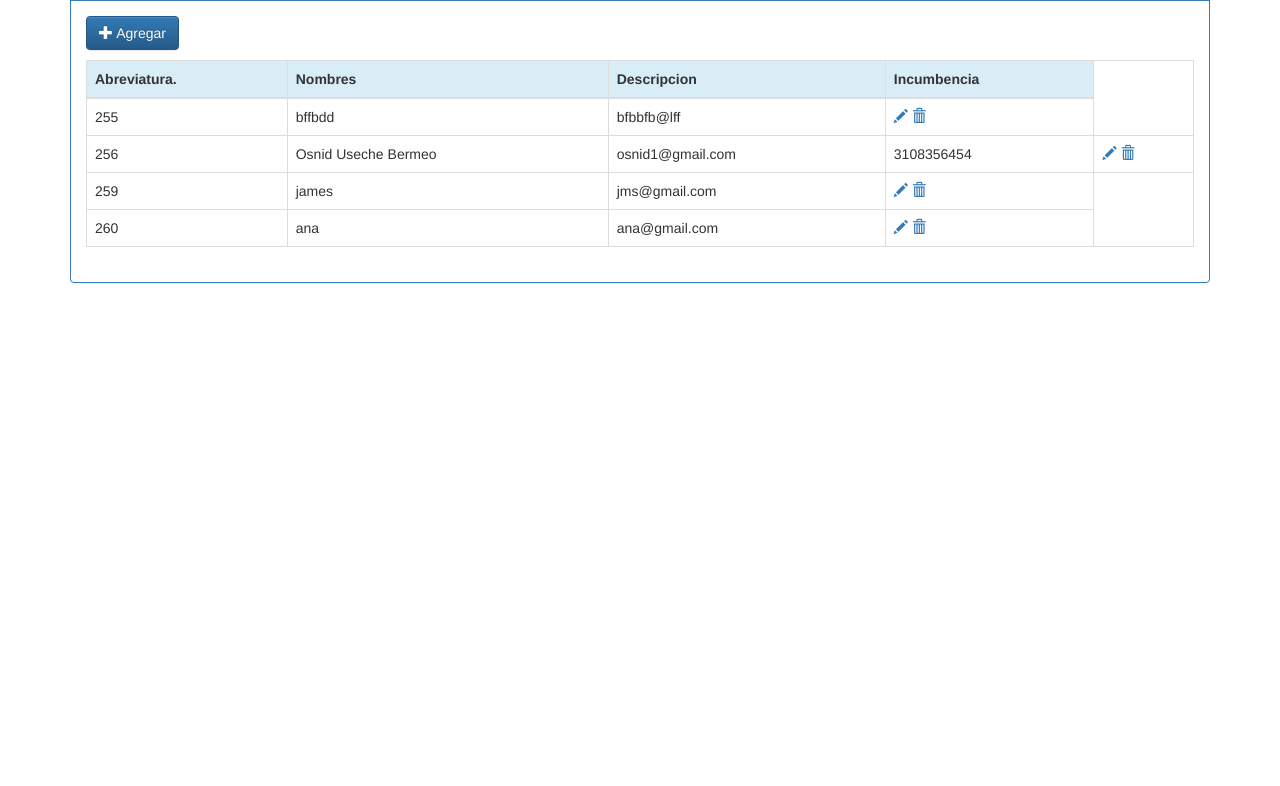
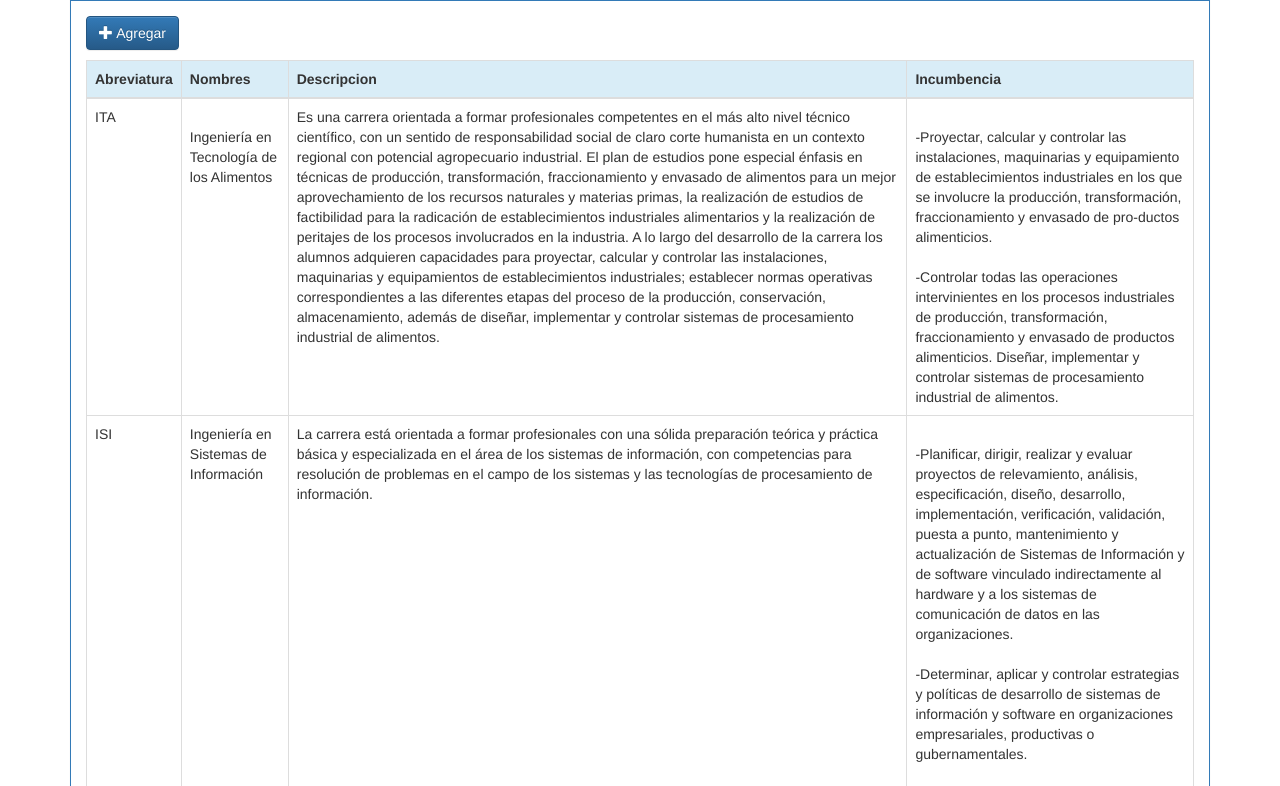
Before and after one commit to TomFisso/igsoft-1, a plain HTML site: page carreras.html in a window 1280 px wide. Shown: the part 77-863 px from the top of the page. Before the commit the page ends 800 px from the top, so only its background shows below. Drawn offline with nearby package versions, Linux system fonts and the light colour scheme.

Commit message:
Update carreras.html
Se cargó el contenido al templeate, con nombre de carrera e incumbencias

```diff
--- a/carreras.html
+++ b/carreras.html
@@ -2,7 +2,7 @@
 <html>
 <head>
 	<meta charset="utf-8">
-	<title>..:: Listado de Alumnos ::..</title>
+	<title>..:: CARRERAS ::..</title>
 	<link rel="stylesheet" type="text/css" href="css/bootstrap.css">
     <link rel="stylesheet" type="text/css" href="css/bootstrap.min.css">
     <link rel="stylesheet" type="text/css" href="css/bootstrap-theme.css">
@@ -12,7 +12,7 @@
 	<div class="container">
 		<div class="panel panel-primary">
 			<div class="panel-heading">
-								<h3>Listado de Alumnos del V Semestre</h3>
+								<h3>CARRERAS</h3>
 			</div>
 			<div class="panel-body">
 				<p>
@@ -21,7 +21,7 @@
 				<table class="table table-bordered">
 						<thead>
 							<tr class="info">
-								<th>Abreviatura.</th>
+								<th>Abreviatura</th>
 								<th>Nombres</th>
 								<th>Descripcion</th>
 								<th>Incumbencia</th>
@@ -30,52 +30,109 @@
 						</thead>
 						<tbody>
 														 <tr>
-							 	<td>255</td>
-							 	<td>bffbdd</td>
-							 	<td>bfbbfb@lff</td>
+							 	<td>ITA</td>
+							 	<td>
+									<br>
+									Ingeniería en Tecnología de los Alimentos
+								</td>
+							 	<td>
+
+
+									Es una carrera orientada a formar profesionales competentes en el más alto nivel técnico científico, con un sentido de responsabilidad social de claro corte humanista en un contexto regional con potencial agropecuario industrial. El plan de estudios pone especial énfasis en técnicas de producción, transformación, fraccionamiento y envasado de alimentos para un mejor aprovechamiento de los recursos naturales y materias primas, la realización de estudios de factibilidad para la radicación de establecimientos industriales alimentarios y la realización de peritajes de los procesos involucrados en la industria. A lo largo del desarrollo de la carrera los alumnos adquieren capacidades para proyectar, calcular y controlar las instalaciones, maquinarias y equipamientos de establecimientos industriales; establecer normas operativas correspondientes a las diferentes etapas del proceso de la producción, conservación, almacenamiento, además de diseñar, implementar y controlar sistemas de procesamiento industrial de alimentos.</td>
 
 							 	<td>
-							 		<a href="editar.php?id=255"><span class="glyphicon glyphicon-pencil" aria-hidden="true"></span></a>
+								<br>
+								    -Proyectar, calcular y controlar las instalaciones, maquinarias y equipamiento de establecimientos
+								    industriales en los que se involucre la producción, transformación, fraccionamiento y envasado de
+										pro-ductos alimenticios.
+											<br/>
+								<br>
+										-Controlar todas las operaciones intervinientes en los procesos industriales de producción, transformación,
+										 fraccionamiento y envasado de productos alimenticios.
+									   Diseñar, implementar y controlar sistemas de procesamiento industrial de alimentos.
+											<br/>
 
-							 		<a href="javascript:void(0);"onclick="eliminar('eliminar.php?id=255');"><span class="glyphicon glyphicon-trash" aria-hidden="true"></span></a>
+
+
 
 							 	</td>
 							 </tr>
 							 							 <tr>
-							 	<td>256</td>
-							 	<td>Osnid Useche Bermeo</td>
-							 	<td>osnid1@gmail.com</td>
-							 	<td>3108356454</td>
+							 	<td>ISI</td>
+							 	<td>
+									 Ingeniería en Sistemas de Información
+									</td>
+							 	<td> La carrera está orientada a formar profesionales con una sólida preparación teórica y práctica básica y especializada en el área de los sistemas de información, con competencias para resolución de problemas en el campo de los sistemas y las tecnologías de procesamiento de información. </td>
+
 
 							 	<td>
-							 		<a href="editar.php?id=256"><span class="glyphicon glyphicon-pencil" aria-hidden="true"></span></a>
+              				<br>
+											   -Planificar, dirigir, realizar y evaluar proyectos de relevamiento, análisis,
+											   especificación, diseño, desarrollo, implementación, verificación, validación,
+											   puesta a punto, mantenimiento y actualización de Sistemas de Información y de software
+												 vinculado indirectamente al hardware y a los sistemas de comunicación de datos en las organizaciones.
 
-							 		<a href="javascript:void(0);"onclick="eliminar('eliminar.php?id=256');"><span class="glyphicon glyphicon-trash" aria-hidden="true"></span></a>
+											<br/>
+											<br>
+											   -Determinar, aplicar y controlar estrategias y políticas de desarrollo de sistemas de información
+												 y software en organizaciones empresariales, productivas o gubernamentales.
+											<br/>
+											<br>
+											   Evaluar y seleccionar los lenguajes de especificación, herramientas de diseño, procesos de desarrollo,
+												 lenguajes de programación y arquitecturas de software.
+											<br/>
+
+
 
 							 	</td>
 							 </tr>
 							 							 <tr>
-							 	<td>259</td>
-							 	<td>james</td>
-							 	<td>jms@gmail.com</td>
+							 	<td>LN</td>
+							 	<td>Licenciatura en Nutrición</td>
+							 	<td>La licenciatura en Nutrición está orientada a formar profesionales idóneos en el campo de la nutrición con sólida
+									  base científica y tecnológica que le permita actuar en forma individual o como integrante de un equipo
+										 interdisciplinario, brindando respuestas a los problemas alimentario- nutricionales de las personas y de la comunidad,
+										  con el objetivo de mejorar su calidad de vida.
+										</td>
 
 							 	<td>
-							 		<a href="editar.php?id=259"><span class="glyphicon glyphicon-pencil" aria-hidden="true"></span></a>
-
-							 		<a href="javascript:void(0);"onclick="eliminar('eliminar.php?id=259');"><span class="glyphicon glyphicon-trash" aria-hidden="true"></span></a>
+									<br>
+									1.Funciones Asistenciales y Sanitarias:
+               <br>
+									 -Dirigir todas las etapas relacionadas con la alimentación de colectividades sanas en instituciones
+									  públicas y privadas.
+									 <br/>
+                <br>
+									 -Organizar y dirigir servicios de alimentación y dietoterapia.
+									 <br/>
+								<br>
+                   -Interpretar la prescripción dietética y dietoterápica.
+									  <br/>
+								<br>
 
 							 	</td>
 							 </tr>
-							 							 <tr>
-							 	<td>260</td>
-							 	<td>ana</td>
-							 	<td>ana@gmail.com</td>
+							  <tr>
+							 	<td>CP</td>
+
+							 	<td>Contador Público</td>
+							 	<td>La Carrera de Contador Público está orientada a formar profesionales
+									  competentes en las técnicas contables e impositivas, responsables éticamente de la gran importancia que tiene
+									  su profesión a nivel social. El plan de estudios pone especial énfasis en las áreas de economía, adminsitración,
+								    contabilidad, matemática, derecho y humanidades, brindando al alumno los conocimientos básicos y especializados
+									  necesarios para el adecuado ejercicio de su labor profesional.</td>
 
 							 	<td>
-							 		<a href="editar.php?id=260"><span class="glyphicon glyphicon-pencil" aria-hidden="true"></span></a>
-
-							 		<a href="javascript:void(0);"onclick="eliminar('eliminar.php?id=260');"><span class="glyphicon glyphicon-trash" aria-hidden="true"></span></a>
-
+									1-Diseño de estructuras de organización administrativo-contables y sus sistemas de información, relativos a:
+                <br>
+									-Estructuras de la Organización.
+									<br/>
+									<br>
+                  -Sistema Contable.
+									<br/>
+									<br>
+                  -Implementación de Sistemas de procesamiento de datos.
+									<br/>
 							 	</td>
 							 </tr>
 							 						</tbody>
```
